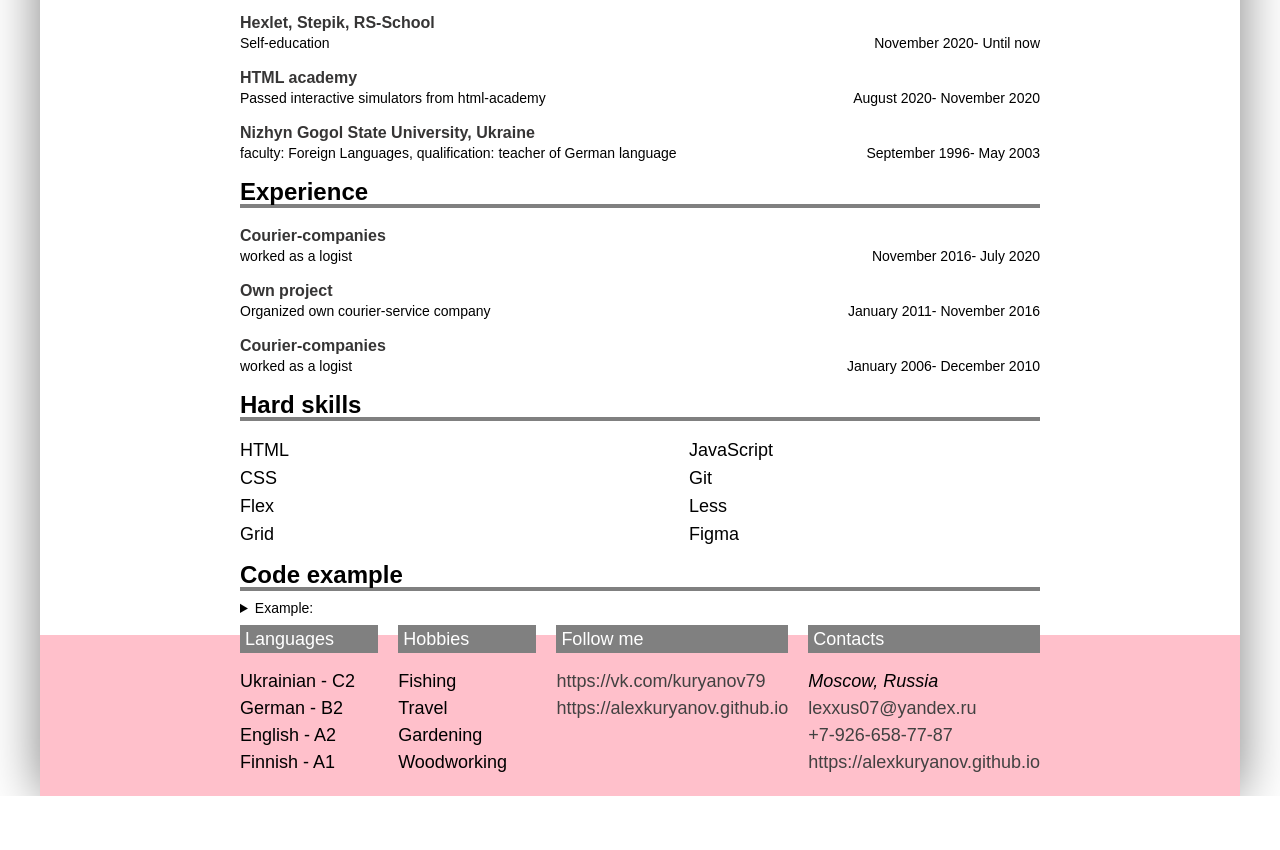
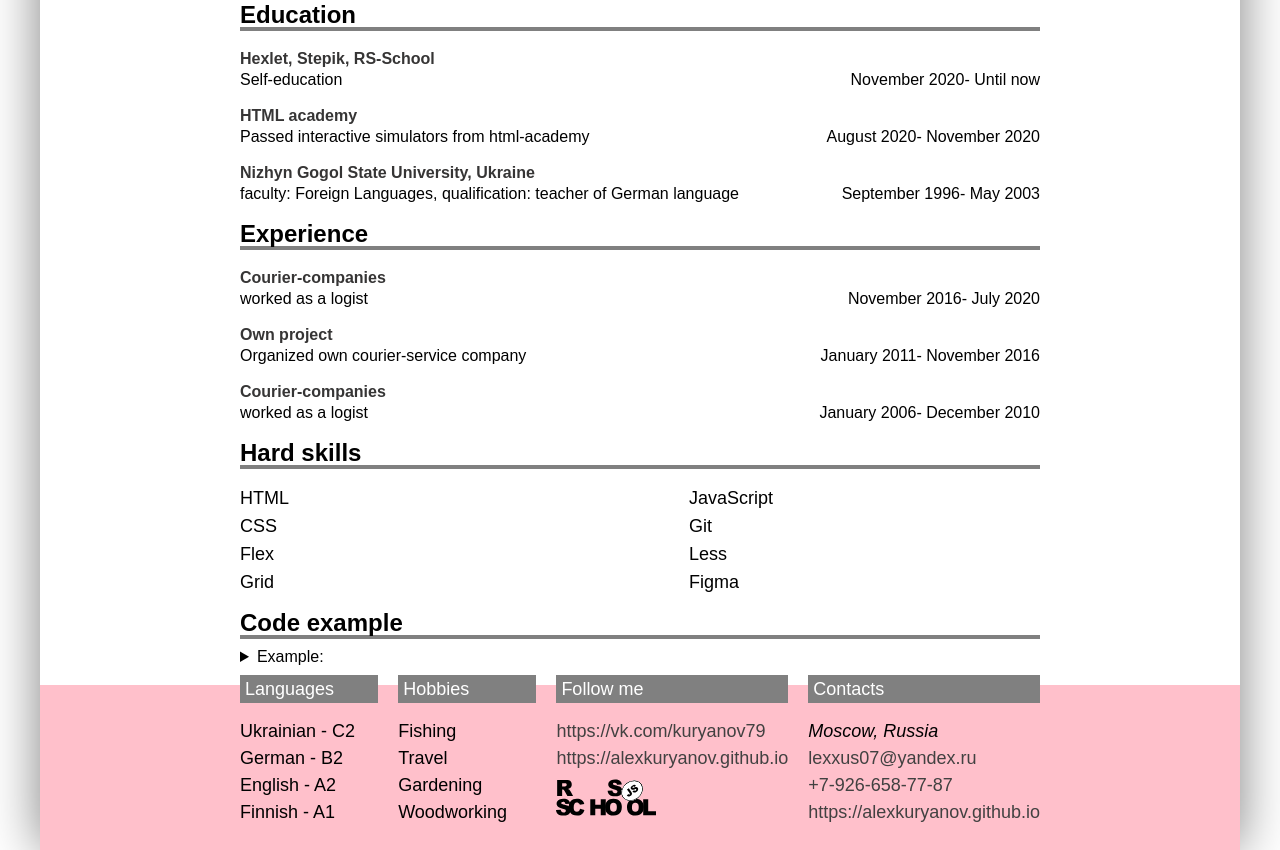
Before and after one commit to AlexKuryanov/rsschool-cv, a plain HTML site: page index.html in a window 1280 px wide. Shown: the part 355-1205 px from the top of the page. Before the commit the page ends 1151 px from the top, so only its background shows below. Drawn offline with Linux system fonts and the light colour scheme.

Commit message:
refactor: add link to rsschool

```diff
--- a/index.html
+++ b/index.html
@@ -192,7 +192,7 @@
                 <a class="footer__link" href="https://AlexKuryanov.github.io/rsschool-cv/cv" target="_blank">
                   https://alexkuryanov.github.io</a>
               </li>
-              <li class="footer__item"></li>
+              <li class="footer__item"><a href="https://rs.school/js/"><img src="img/rs_school_js.svg" width="100" height="50" alt="rsschool logo"></a></li>
               <li class="footer__item"></li>
             </ul>
           </li>
--- a/style.css
+++ b/style.css
@@ -85,6 +85,7 @@ h6 {
   margin: 0 auto;
 
   font-family: Arial, "Helvetica Neue", Helvetica, sans-serif;
+  font-size: 16px;
 
   box-shadow: 0 0 50px gray;
 }
```
Also changed, not shown: img/rs_school_js.svg (added).
